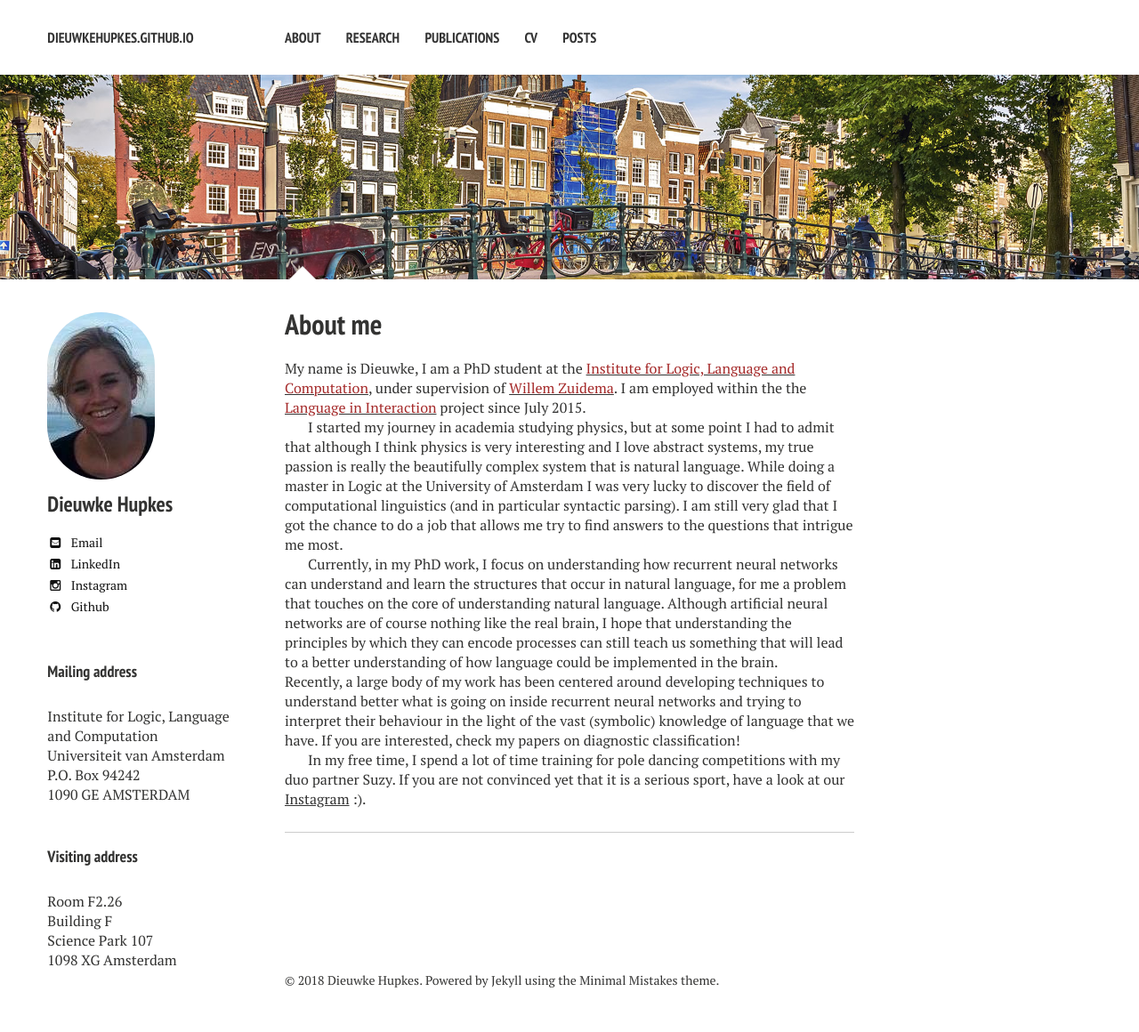
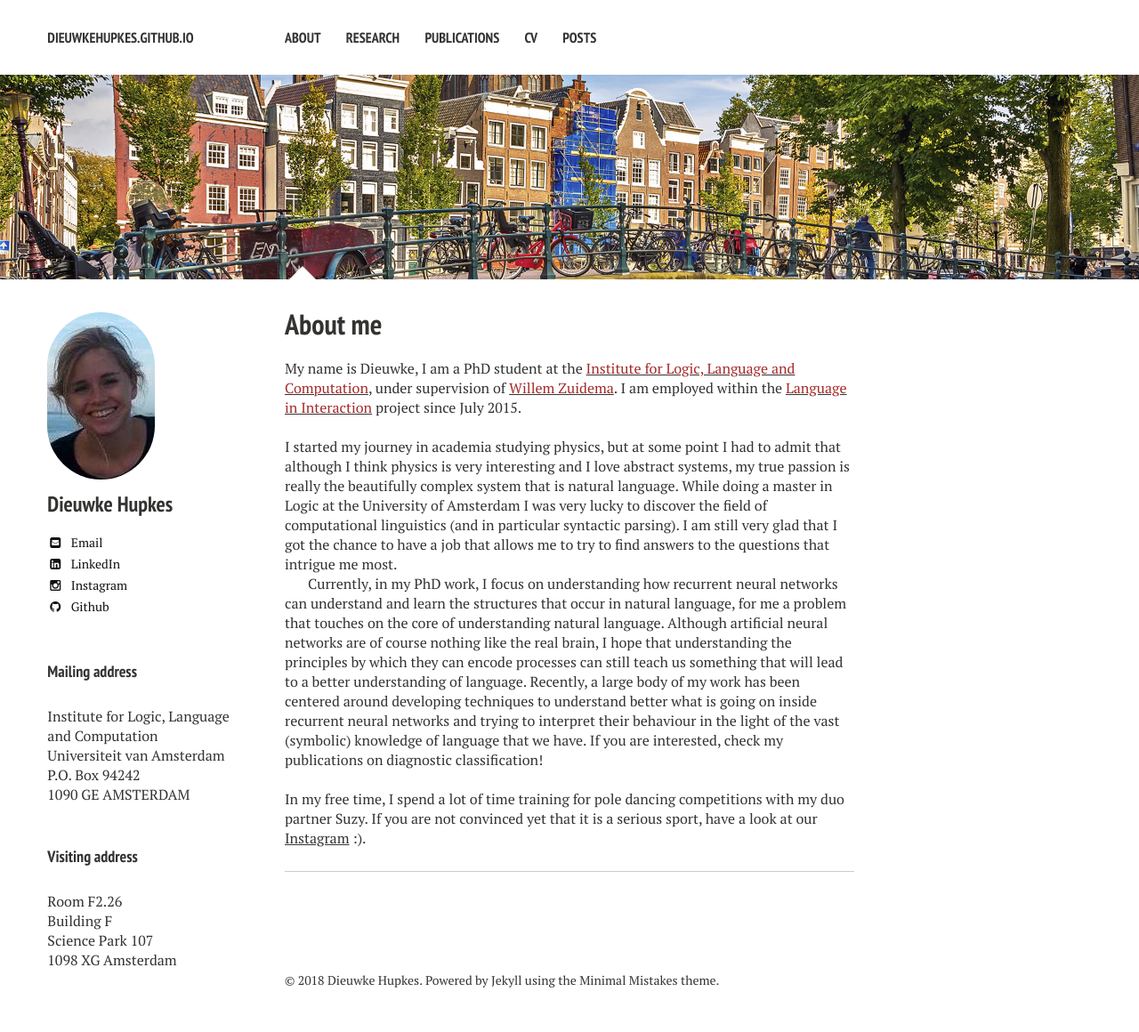
Before and after one commit to dieuwkehupkes/dieuwkehupkes.github.io, a Jekyll site: the page built from index.md, in a window 1280 px wide. Shown: the whole page at 89% size. Built offline with Jekyll 4.4.1, drawn with Linux system fonts in a browser that asks for light colours; nearby versions of some CDN libraries.

Commit message:
Update about page

```diff
--- a/index.md
+++ b/index.md
@@ -8,17 +8,16 @@ image:
 ---
 
 My name is Dieuwke, I am a PhD student at the <a href="http://illc.uva.nl" target="_blank"><font color="brown">Institute for Logic, Language and Computation</font></a>, under supervision of <a href="https://staff.fnwi.uva.nl/w.zuidema/" target="_blank"><font color="brown">Willem Zuidema</font></a>.
-I am employed within the the <a href="https://www.languageininteraction.nl/" target="_blank"><font color="brown">Language in Interaction</font></a> project since July 2015.
-
-
+I am employed within the <a href="https://www.languageininteraction.nl/" target="_blank"><font color="brown">Language in Interaction</font></a> project since July 2015.
+<br /><br />
 I started my journey in academia studying physics, but at some point I had to admit that although I think physics is very interesting and I love abstract systems, my true passion is really the beautifully complex system that is natural language.
 While doing a master in Logic at the University of Amsterdam I was very lucky to discover the field of computational linguistics (and in particular syntactic parsing).
-I am still very glad that I got the chance to do a job that allows me try to find answers to the questions that intrigue me most.
+I am still very glad that I got the chance to have a job that allows me to try to find answers to the questions that intrigue me most.
 
 Currently, in my PhD work, I focus on understanding how recurrent neural networks can understand and learn the structures that occur in natural language, for me a problem that touches on the core of understanding natural language.
-Although artificial neural networks are of course nothing like the real brain, I hope that understanding the principles by which they can encode processes can still teach us something that will lead to a better understanding of how language could be implemented in the brain.
+Although artificial neural networks are of course nothing like the real brain, I hope that understanding the principles by which they can encode processes can still teach us something that will lead to a better understanding of language.
 Recently, a large body of my work has been centered around developing techniques to understand better what is going on inside recurrent neural networks and trying to interpret their behaviour in the light of the vast (symbolic) knowledge of language that we have.
-If you are interested, check my papers on diagnostic classification!
-
+If you are interested, check my publications on diagnostic classification!
+<br /><br />
 In my free time, I spend a lot of time training for pole dancing competitions with my duo partner Suzy.
 If you are not convinced yet that it is a serious sport, have a look at our <a href="https://www.instagram.com/duo_polenotti/" target="_blank">Instagram</a> :).
```
